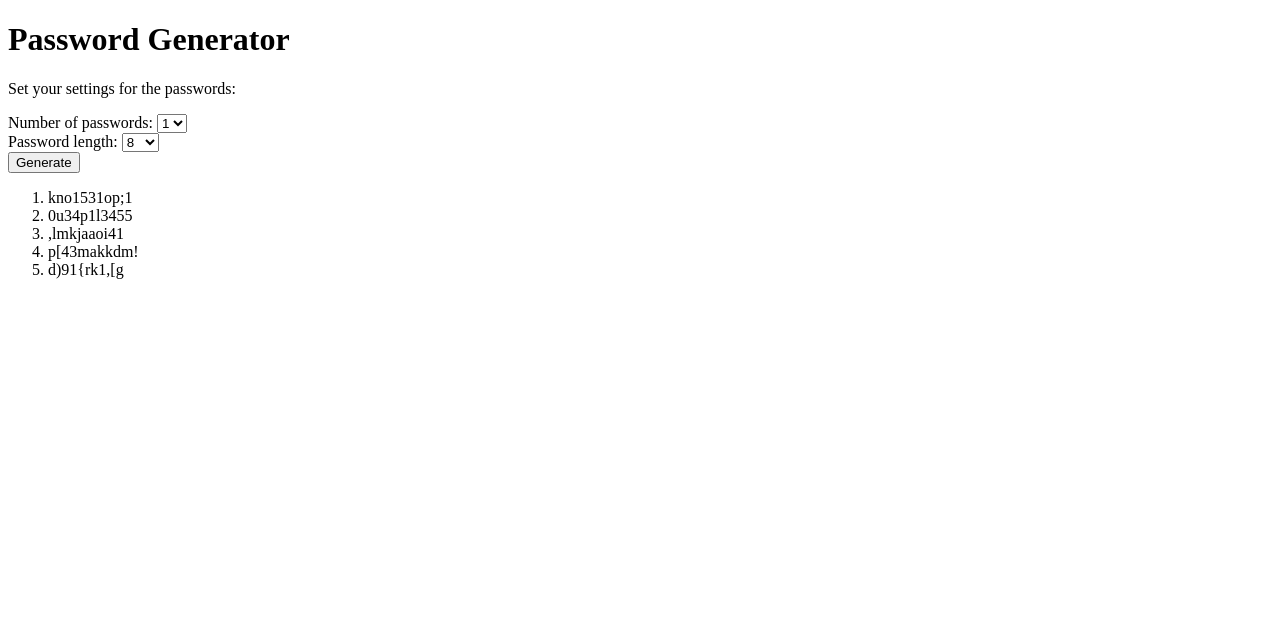
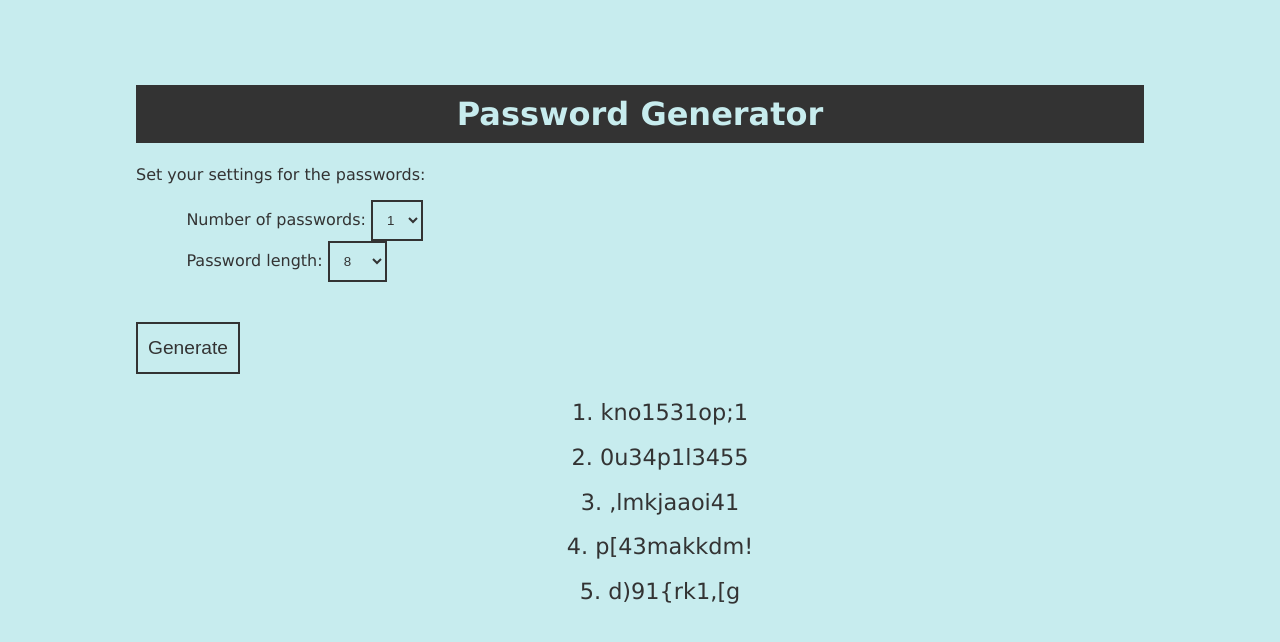
Before and after one commit to STORMTR00P3R/PasswordGenerator, a plain HTML site: page index.html in a window 1280 px wide. Drawn offline with Linux system fonts and the light colour scheme.

Commit message:
transferfromrepl

```diff
--- a/style.css
+++ b/style.css
@@ -1,4 +1,47 @@
 html {
-    height: 100%;
-    width: 100%;
-  }
+    padding: 5% 10%;
+    background: #c7ecee;
+    color: #333;
+    font-family: 'Lucida Sans', 'Lucida Sans Regular', 'Lucida Grande', 'Lucida Sans Unicode', Geneva, Verdana, sans-serif
+}
+
+label {
+    margin-left: 5%;
+}
+
+select {
+    border: 2px solid #333;
+    background-color: #c7ecee;
+    color: #333;
+    padding: 10px;
+}
+
+button {
+    margin-top: 40px;
+    border: 2px solid #333;
+    background-color: #c7ecee;
+    color: #333;
+    font-size: 1.2em;
+    padding: 0px 10px;
+    height: 52px;
+}
+
+button:hover {
+    cursor: pointer;
+    background-color: #333;
+    color: #c7ecee;
+}
+
+h1 {
+    background-color: #333;
+    color: #c7ecee;
+    padding: 10px 20px;
+    text-align: center;
+}
+
+#passwordList, li {
+    text-align: center;
+    font-size: 1.4em;
+    line-height: 2.0;
+    list-style-position: inside;
+}
```
